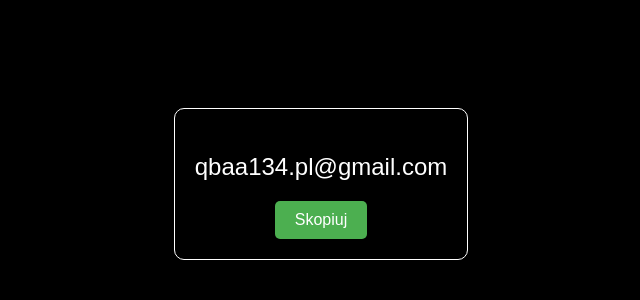
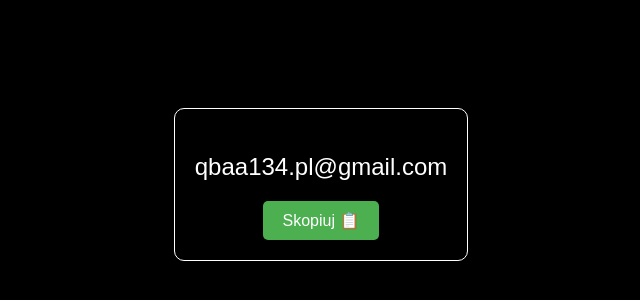
Before and after one commit to Qbaa134/Kopiowanie-mojego-e-maila, a plain HTML site: page index.html in a window 1280 px wide. Shown: the part 216-516 px from the top of the page, without its empty margins (319-959 px from the left). Drawn offline with Linux system fonts and the light colour scheme.

Commit message:
Update index.html

```diff
--- a/index.html
+++ b/index.html
@@ -43,7 +43,7 @@
 
 <div class="container">
     <p id="email">qbaa134.pl@gmail.com</p>
-    <button id="copyButton" onclick="copyEmail()">Skopiuj</button>
+    <button id="copyButton" onclick="copyEmail()">Skopiuj 📋</button>
 </div>
 
 <script>
```
